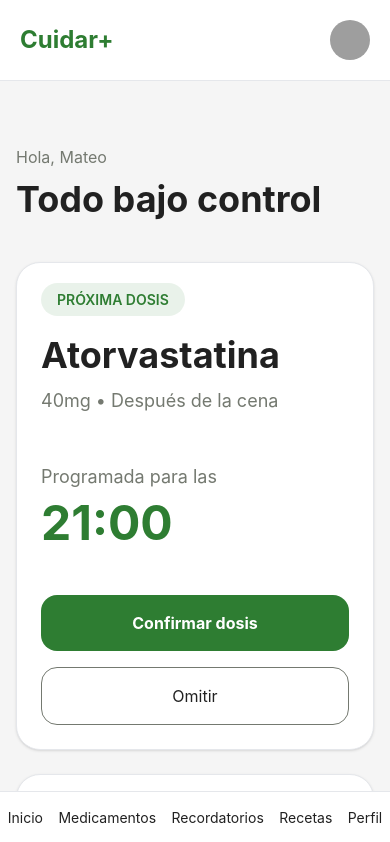
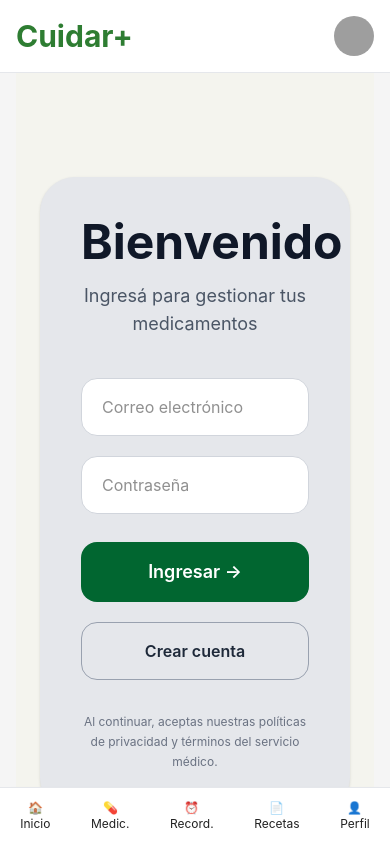
Before and after one commit to maiacabrera59-oss/Cuidar-, a React (Vite) app: page / in a window 390 px wide. Shown: the top 842 px of the page. Built offline with nearby package versions, Linux system fonts and the light colour scheme; grey boxes are pictures that could not be loaded.

Commit message:
realizando cambios

```diff
--- a/src/components/layouts/Layouts.tsx
+++ b/src/components/layouts/Layouts.tsx
@@ -5,68 +5,123 @@ export function Layouts() {
     <div className="min-h-screen bg-[#F5F5F5] text-[#212121] flex flex-col">
 
       {/* HEADER */}
-      <header className="p-5 border-b border-gray-200 bg-white">
-        <div className="flex justify-between items-center max-w-7xl mx-auto">
+      <header className="border-b border-gray-200 bg-white px-4 md:px-6 py-4">
+        <div className="max-w-7xl mx-auto flex items-center">
 
           {/* LOGO */}
           <Link
             to="/"
-            className="text-2xl font-bold text-[#2E7D32]"
+            className="text-3xl md:text-5xl font-bold text-[#2E7D32]"
           >
             Cuidar+
           </Link>
 
           {/* NAV DESKTOP */}
-          <nav className="hidden md:flex gap-8 font-medium">
+          <nav className="hidden md:flex gap-6 lg:gap-10 text-lg lg:text-2xl ml-auto">
 
-            <Link to="/">Inicio</Link>
+            <Link
+              to="/"
+              className="hover:text-[#2E7D32] transition"
+            >
+              Inicio
+            </Link>
 
-            <Link to="/medicamentos">Medicamentos</Link>
+            <Link
+              to="/medicamentos"
+              className="hover:text-[#2E7D32] transition"
+            >
+              Medicamentos
+            </Link>
 
-            <Link to="/recordatorios">Recordatorios</Link>
+            <Link
+              to="/recordatorios"
+              className="hover:text-[#2E7D32] transition"
+            >
+              Recordatorios
+            </Link>
 
-            <Link to="/recetas">Recetas</Link>
+            <Link
+              to="/recetas"
+              className="hover:text-[#2E7D32] transition"
+            >
+              Recetas
+            </Link>
 
-            <Link to="/perfil">Perfil</Link>
+            <Link
+              to="/perfil"
+              className="hover:text-[#2E7D32] transition"
+            >
+              Perfil
+            </Link>
           </nav>
 
           {/* PERFIL */}
           <img
             src="https://i.pravatar.cc/40"
             alt="perfil"
-            className="w-10 h-10 rounded-full"
+            className="w-10 h-10 md:w-12 md:h-12 rounded-full ml-auto md:ml-8"
           />
         </div>
       </header>
 
       {/* CONTENIDO */}
-      <main className="flex-1 w-full pb-24 md:pb-0">
+      <main className="flex-1 w-full pb-24 md:pb-0 px-4">
         <Outlet />
       </main>
 
       {/* FOOTER MOBILE */}
-      <footer className="md:hidden fixed bottom-0 left-0 right-0 bg-white border-t border-gray-200">
+      <footer className="md:hidden fixed bottom-0 left-0 right-0 bg-white border-t border-gray-200 shadow-lg">
 
-        <ul className="flex justify-around py-4 text-sm">
+        <ul className="flex justify-around items-center py-3 text-xs">
 
           <li>
-            <Link to="/">Inicio</Link>
+            <Link
+              to="/"
+              className="flex flex-col items-center"
+            >
+              🏠
+              <span>Inicio</span>
+            </Link>
           </li>
 
           <li>
-            <Link to="/medicamentos">Medicamentos</Link>
+            <Link
+              to="/medicamentos"
+              className="flex flex-col items-center"
+            >
+              💊
+              <span>Medic.</span>
+            </Link>
           </li>
 
           <li>
-            <Link to="/recordatorios">Recordatorios</Link>
+            <Link
+              to="/recordatorios"
+              className="flex flex-col items-center"
+            >
+              ⏰
+              <span>Record.</span>
+            </Link>
           </li>
 
           <li>
-            <Link to="/recetas">Recetas</Link>
+            <Link
+              to="/recetas"
+              className="flex flex-col items-center"
+            >
+              📄
+              <span>Recetas</span>
+            </Link>
           </li>
 
           <li>
-            <Link to="/perfil">Perfil</Link>
+            <Link
+              to="/perfil"
+              className="flex flex-col items-center"
+            >
+              👤
+              <span>Perfil</span>
+            </Link>
           </li>
 
         </ul>
--- a/src/pages/Home.tsx
+++ b/src/pages/Home.tsx
@@ -1,3 +1,4 @@
+import { Link } from "react-router-dom";
 export function Home() {
   return (
     <section className="min-h-screen bg-[#F5F5F5] text-[#212121] px-4 py-6">
@@ -10,7 +11,7 @@ export function Home() {
             Hola, Mateo
           </p>
 
-          <h2 className="text-4xl md:text-6xl font-bold leading-tight mt-2">
+          <h2 className="text-2xl md:text-6xl font-bold leading-tight mt-2">
             Todo bajo control
           </h2>
         </section>
@@ -59,7 +60,7 @@ export function Home() {
           <div className="flex flex-col gap-6">
 
             {/* PROGRESO */}
-            <div className="bg-white rounded-3xl p-6 border border-gray-200 shadow-sm">
+            <div className="bg-white rounded-4xl p-6 border border-gray-200 shadow-sm">
               <p className="text-[#747970]">
                 Progreso del día
               </p>
@@ -94,7 +95,7 @@ export function Home() {
         <section className="mt-14">
 
           <div className="flex justify-between items-center">
-            <h3 className="text-2xl md:text-3xl font-bold">
+            <h3 className="text-5xl  font-bold">
               Accesos rápidos
             </h3>
 
@@ -106,7 +107,11 @@ export function Home() {
           <div className="grid sm:grid-cols-2 lg:grid-cols-3 gap-5 mt-6">
 
             {/* CARD */}
-            <div className="bg-white p-6 rounded-3xl border border-gray-200 shadow-sm hover:border-[#2E7D32] hover:-translate-y-1 transition cursor-pointer">
+            {/* CARD */}
+            <Link
+              to="/medicamentos"
+              className="bg-white p-6 rounded-3xl border border-gray-200 shadow-sm hover:border-[#2E7D32] hover:-translate-y-1 transition cursor-pointer block"
+            >
               <div className="text-3xl mb-4">💊</div>
 
               <p className="font-bold text-lg text-[#212121]">
@@ -116,10 +121,13 @@ export function Home() {
               <p className="text-sm text-[#747970] mt-2">
                 Ver tratamientos activos
               </p>
-            </div>
+            </Link>
 
-            {/* CARD */}
-            <div className="bg-white p-6 rounded-3xl border border-gray-200 shadow-sm hover:border-[#2E7D32] hover:-translate-y-1 transition cursor-pointer">
+            {/* CARD RECETAS */}
+            <Link
+              to="/recetas"
+              className="bg-white p-6 rounded-3xl border border-gray-200 shadow-sm hover:border-[#2E7D32] hover:-translate-y-1 transition cursor-pointer block"
+            >
               <div className="text-3xl mb-4">📄</div>
 
               <p className="font-bold text-lg text-[#212121]">
@@ -129,10 +137,13 @@ export function Home() {
               <p className="text-sm text-[#747970] mt-2">
                 Recetario digital
               </p>
-            </div>
+            </Link>
 
-            {/* CARD */}
-            <div className="bg-white p-6 rounded-3xl border border-gray-200 shadow-sm hover:border-[#2E7D32] hover:-translate-y-1 transition cursor-pointer">
+            {/* CARD RECORDATORIOS */}
+            <Link
+              to="/recordatorios"
+              className="bg-white p-6 rounded-3xl border border-gray-200 shadow-sm hover:border-[#2E7D32] hover:-translate-y-1 transition cursor-pointer block"
+            >
               <div className="text-3xl mb-4">⏰</div>
 
               <p className="font-bold text-lg text-[#212121]">
@@ -142,7 +153,7 @@ export function Home() {
               <p className="text-sm text-[#747970] mt-2">
                 Gestionar alertas y horarios
               </p>
-            </div>
+            </Link>
           </div>
         </section>
       </div>
--- a/src/pages/Login.tsx
+++ b/src/pages/Login.tsx
@@ -1,102 +1,62 @@
-import { useState } from "react";
-import { useForm } from "react-hook-form";
-import { z } from "zod";
-import { zodResolver } from "@hookform/resolvers/zod";
+export function Login() {
+  return (
+    <section className="min-h-screen bg-[#F4F4EE] flex justify-center items-center p-6">
+      <div className="w-full max-w-sm flex flex-col items-center">
 
-const loginSchema = z.object({
-  email: z.email("Email inválido"),
-  password: z
-      .string()
-      .min(1, "La contraseña es obligatoria"),
-});
 
-type LoginFormData = z.infer<typeof loginSchema>;
 
-export function Login() {
-  const [loading, setLoading] = useState(false);
+        {/* Card */}
+        <div className="w-full bg-gray-200 border border-gray-200 rounded-[35px] p-10 shadow-sm">
 
-  const {
-    register,
-    handleSubmit,
-    formState: { errors },
-  } = useForm<LoginFormData>({
-    resolver: zodResolver(loginSchema),
-  });
+          {/* Título */}
+          <div className="text-center mb-10">
+            <h2 className="text-5xl font-bold text-gray-900 mb-4">
+              Bienvenido
+            </h2>
 
- async function onSubmit(data: LoginFormData) {
-    setLoading(true);
+            <p className="text-gray-600 text-lg">
+              Ingresá para gestionar tus medicamentos
+            </p>
+          </div>
 
-    try {
-      await new Promise((resolve) => setTimeout(resolve, 1000));
+          {/* Formulario */}
+          <form className="flex flex-col gap-5">
 
-      const fakeResponse = {
-        token: "eyJhbGciOiJIUzI1NiIsInR5cCI6IkpXVCJ9.eyJzdWIiOiIxMjM0NTY3ODkwIiwibmFtZSI6IkpvaG4gRG9lIiwiYWRtaW4iOnRydWUsImlhdCI6MTUxNjIzOTAyMn0.KMUFsIDTnFmyG3nMiGM6H9FNFUROf3wh7SmqJp-QV30",
-      };
-
-      localStorage.setItem("token", fakeResponse.token);
-
-      console.log("Token guardado:", fakeResponse.token);
-      alert("Login exitoso");
-      window.location.href = "/products";
-    } catch (error) {
-      console.error(error);
-      alert("Error en el login");
-    } finally {
-      setLoading(false);
-    }
-  };
-
-  return (
-    <div className="h-[80vh] flex items-center justify-center">
-      <form
-        onSubmit={handleSubmit(onSubmit)}
-        className="w-full max-w-sm bg-white p-6 rounded-xl border shadow-md"
-      >
-        <h2 className="text-2xl font-semibold text-center mb-6">
-          Login
-        </h2>
-        <div className="mb-4">
             <input
               type="email"
-            placeholder="Email"
-            {...register("email")}
-            className={`w-full border rounded-lg px-3 py-2 focus:outline-none focus:ring-2
-              ${errors.email
-                ? "border-red-500 focus:ring-red-500"
-                : "border-gray-300 focus:ring-blue-500"
-              }`}
+              placeholder="Correo electrónico"
+              className="w-full rounded-2xl border border-gray-300 bg-white px-5 py-4 outline-none focus:border-green-700"
             />
-          {errors.email && (
-            <p className="text-sm text-red-600 mt-1">
-              {errors.email.message}
-            </p>
-          )}
-        </div>
-        <div className="mb-6">
+
             <input
               type="password"
-            placeholder="Password"
-            {...register("password")}
-            className={`w-full border rounded-lg px-3 py-2 focus:outline-none focus:ring-2
-              ${errors.password
-                ? "border-red-500 focus:ring-red-500"
-                : "border-gray-300 focus:ring-blue-500"
-              }`}
+              placeholder="Contraseña"
+              className="w-full rounded-2xl border border-gray-300 bg-white px-5 py-4 outline-none focus:border-green-700"
             />
-          {errors.password && (
-            <p className="text-sm text-red-600 mt-1">
-              {errors.password.message}
-            </p>
-          )}
-        </div>
+
+            {/* Botón login */}
             <button
-          type="submit"
-          disabled={loading}
-          className="w-full bg-blue-600 text-white py-2 rounded-lg hover:bg-blue-700 transition disabled:opacity-50"
+              className="w-full bg-green-800 hover:bg-green-900 transition text-white rounded-2xl py-4 font-semibold text-lg mt-2"
             >
-          {loading ? "Ingresando..." : "Login"}
+              Ingresar →
+            </button>
+
+            {/* Botón registro */}
+            <button
+              type="button"
+              className="w-full border border-gray-400 rounded-2xl py-4 font-semibold text-gray-800 bg-transparent"
+            >
+              Crear cuenta
             </button>
           </form>
+
+          {/* Texto inferior */}
+          <p className="text-center text-xs text-gray-500 mt-8 leading-5">
+            Al continuar, aceptas nuestras políticas de privacidad y términos
+            del servicio médico.
+          </p>
         </div>
+      </div>
+    </section>
   );
 }
--- a/src/routes.tsx
+++ b/src/routes.tsx
@@ -3,16 +3,39 @@ import {
   ScrollRestoration,
 } from 'react-router-dom';
 
-import { Layouts } from './components/layouts/Layouts';
+
+
+import { Login } from './pages/Login';
 import { Home } from './pages/Home';
 import { Medicamentos } from './pages/Medicamentos';
 import { Perfil } from './pages/Perfil';
 import { Recordatorios } from './pages/Recordatorios';
 import { Recetas } from './pages/Recetas';
+import { Layouts } from './components/layouts/Layouts';
 
 export const router = createBrowserRouter([
+
+  // LOGIN
   {
     path: '/',
+    element: (
+      <>
+        <ScrollRestoration />
+        <Layouts />
+      </>
+    ),
+
+    children: [
+      {
+        index: true,
+        element: <Login />,
+      },
+    ],
+  },
+
+  // APP
+  {
+    path: '/app',
     element: (
       <>
         <ScrollRestoration />
@@ -30,14 +53,17 @@ export const router = createBrowserRouter([
         path: 'medicamentos',
         element: <Medicamentos />,
       },
+
       {
         path: 'perfil',
         element: <Perfil />,
       },
+
       {
         path: 'recordatorios',
         element: <Recordatorios />,
       },
+
       {
         path: 'recetas',
         element: <Recetas />,
```
Lines whose indentation alone changed are shown as unchanged.
